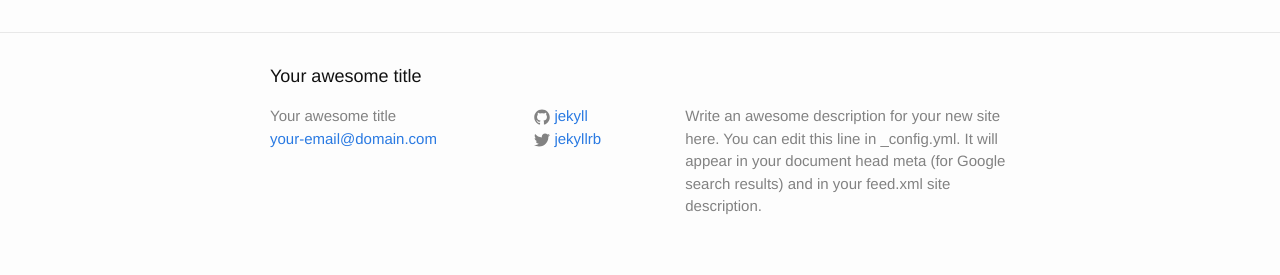
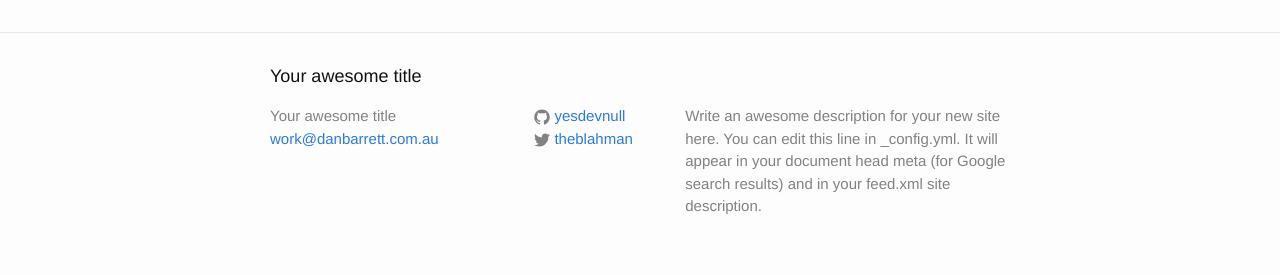
Before and after one commit to yesdevnull/yesdevnull.github.io, a Jekyll site: the page built from _posts/2015-03-05-welcome-to-jekyll.markdown, in a window 1280 px wide. Shown: the part 666-941 px from the top of the page. Built offline with Jekyll 4.4.1, drawn with Linux system fonts in a browser that asks for light colours.

Commit message:
Added newest blog post and minor theme changes

```diff
--- a/_config.yml
+++ b/_config.yml
@@ -1,14 +1,14 @@
 # Site settings
 title: Your awesome title
-email: your-email@domain.com
+email: work@danbarrett.com.au
 description: > # this means to ignore newlines until "baseurl:"
   Write an awesome description for your new site here. You can edit this
   line in _config.yml. It will appear in your document head meta (for
   Google search results) and in your feed.xml site description.
 baseurl: "" # the subpath of your site, e.g. /blog/
-url: "http://yourdomain.com" # the base hostname & protocol for your site
-twitter_username: jekyllrb
-github_username:  jekyll
+url: "https://yesdevnull.net" # the base hostname & protocol for your site
+twitter_username: theblahman
+github_username:  yesdevnull
 permalink: /:year/:month/:title/
 
 # Build settings
--- a/_layouts/post.html
+++ b/_layouts/post.html
@@ -5,7 +5,7 @@ layout: default
 
   <header class="post-header">
     <h1 class="post-title">{{ page.title }}</h1>
-    <p class="post-meta">{{ page.date | date: "%b %-d, %Y" }}{% if page.author %} • {{ page.author }}{% endif %}{% if page.meta %} • {{ page.meta }}{% endif %}</p>
+    <p class="post-meta">{{ page.date | date: "%b %-d, %Y" }}{% if page.author %} • {{ page.author }}{% endif %}{% if page.meta %} • {{ page.meta }}{% endif %}{% if page.github_link %} &middot; <a href="{{ page.github_link }}">GitHub</a>{% endif %}</p>
   </header>
 
   <article class="post-content">
```
Also changed, not shown: _posts/2015-02-25-contempo-a-json-resume-theme.md (added, +16 -0 lines).
